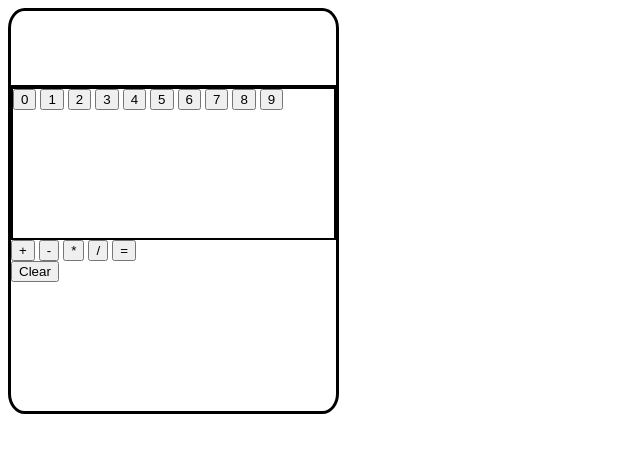
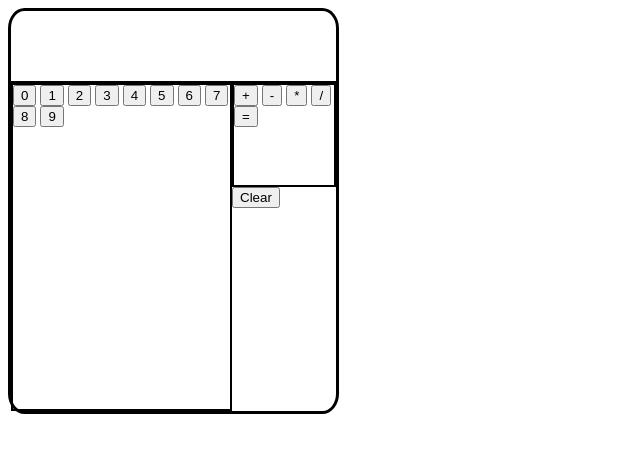
Before and after one commit to Jsbro98/calculator, a plain HTML site: page index.html in a window 1280 px wide. Shown: the whole page, without its empty margins (0-640 px from the left). Drawn offline with Linux system fonts and the light colour scheme.

Commit message:
changed styling and renamed container

```diff
--- a/style.css
+++ b/style.css
@@ -33,14 +33,13 @@
 
 .keypad-wrapper {
     flex: auto;
-    flex-basis: 200px;
     width: 100px;
     border: solid black 2px;
 }
 
 /* Equation Buttons Styling */
 
-.equation-wrapper {
+.equation-container {
     flex: auto;
     height: 100px;
     width: 100px;
```
